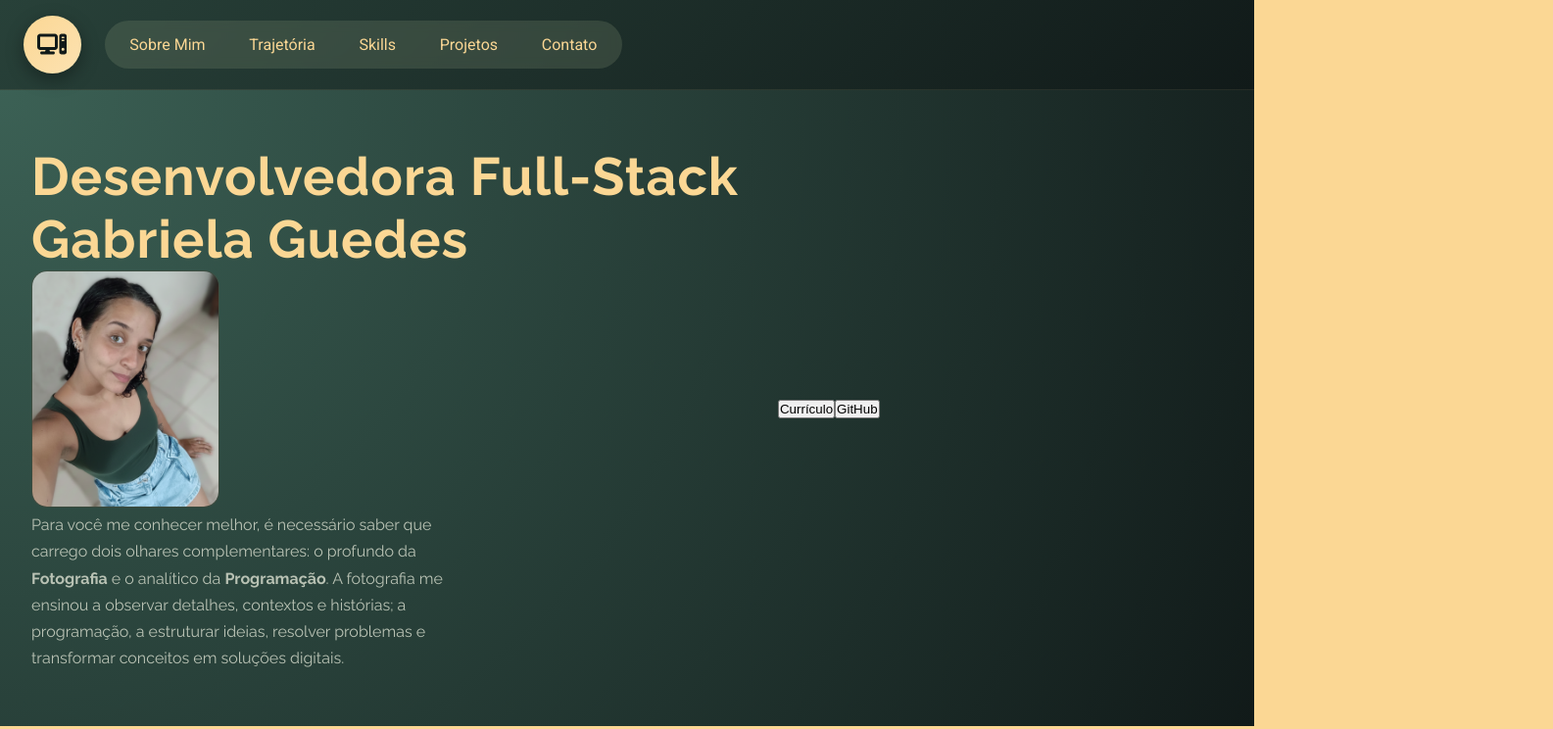
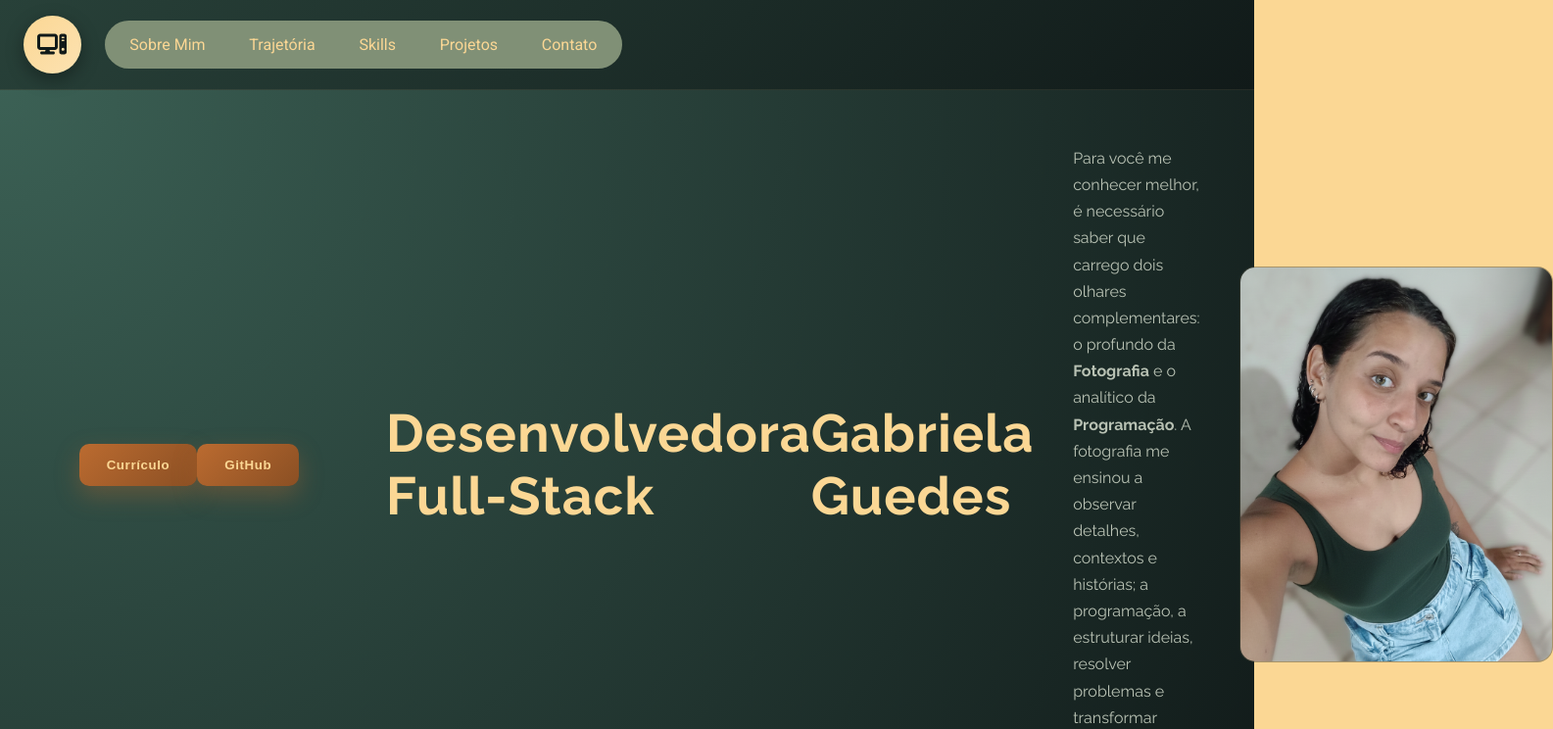
Before and after one commit to gabrielaguedes12/portfolio-moon, a React (Create React App) app: page / in a window 1280 px wide. Shown: the top 744 px of the page at 98% size, 1585 px wide, since content can reach past the window. Built offline with nearby package versions, Linux system fonts and the light colour scheme.

Commit message:
hero estilizacao

```diff
--- a/src/components/Header/Header.scss
+++ b/src/components/Header/Header.scss
@@ -38,8 +38,8 @@
     gap: 0.4rem;
     padding: 0.4rem;
 
-    background-color: rgba(128, 144, 118, 0.25); // moon-blue
-    backdrop-filter: blur(6px);
+    background-color: $moon-blue
+;    backdrop-filter: blur(6px);
     border-radius: 999px;
   }
 
--- a/src/components/Hero/Hero.jsx
+++ b/src/components/Hero/Hero.jsx
@@ -1,30 +1,39 @@
 import './Hero.scss';
 import imagem from '../../img/perfilGabi.png';
+import React from 'react';
 
 export default function Hero() {
+    const GitHub = () => {
+        window.location.href = 'https://github.com/gabrielaguedes12';
+    };
 
     return (
         <>
             <section className='hero'>
-                <div className='perfil'>
+                <div className='hero_button'>
+                    <button type='button' >
+                        <a href="/curriculo/Gabriela_Guedes_Curriculo.pdf" download="Gabriela_Guedes_Curriculo">Currículo</a>
+                    </button>
+                    <button type="button" onClick={GitHub}>
+                        GitHub
+                    </button>
+                </div>
+
+                <div className='perfilTexto'>
                     <h1 className='nomePerfil'>Desenvolvedora Full-Stack</h1>
                     <h1 className='nomePerfil'>Gabriela Guedes</h1>
-
-                    <img className='perfilGabi' src={imagem} alt="Gabriela Guedes" />
-
-                    <p className='descricaoPerfil'>Para você me conhecer melhor, é necessário saber que carrego dois olhares complementares:
+                </div>
+                <div className='descricaoTexto'>
+                    <p className='descricaoPerfil'>
+                        Para você me conhecer melhor, é necessário saber que carrego dois olhares complementares:
                         o profundo da <strong>Fotografia</strong> e o analítico da <strong>Programação</strong>. A fotografia me ensinou a observar detalhes,
                         contextos e histórias; a programação, a estruturar ideias, resolver problemas e transformar conceitos em soluções digitais.
                     </p>
                 </div>
 
-
-            <section className='hero_button'>
-                <div>
-                    <button>Currículo</button>
-                    <button>GitHub</button>
+                <div className='perfilImagem'>
+                    <img className='perfilGabi' src={imagem} alt="Gabriela Guedes" />
                 </div>
-            </section>
             </section>
         </>
     );
--- a/src/components/Hero/Hero.scss
+++ b/src/components/Hero/Hero.scss
@@ -1,39 +1,61 @@
-@import '../../styles/variables';
-@import '../../styles/global.scss';
+@import "../../styles/variables";
+@import "../../styles/global.scss";
 
 .hero {
   display: flex;
+  justify-content: space-between;
   align-items: center;
   gap: 2.5rem;
   padding: 3.5rem 2rem;
+  background: radial-gradient(circle at top left, lighten($moon-dark, 10%), $moon-deep);
 
-  background: radial-gradient(
-    circle at top left,
-    lighten($moon-dark, 10%),
-    $moon-deep
-  );
+
+//textos
+//alinhamento perfil
+.perfilTexto{
+ display: flex;
+  align-items: end;
 }
 
+//nomes
 .nomePerfil {
+  position: relative;
+  z-index: 2;
   font-size: 54px;
   color: $moon-light;
   letter-spacing: 1px;
 }
 
+//alinhamento descricao
+.descricaoTexto{
+  z-index: 2;
+  position: relative;
+  display: flex;
+}
+
+//descricao
 .descricaoPerfil {
   color: lighten($moon-blue, 22%);
   max-width: 460px;
   line-height: 1.7;
 }
 
+//imagem
+//alinhamento
+.perfilImagem {
+  display: flex;
+  justify-content: flex-end;
+
+}
+//estilo
 .perfilGabi {
-  width: 15vw;
+  width: 25vw;
   border-radius: 16px;
   border: 1px solid rgba(251, 215, 148, 0.12);
   background-color: rgba(17, 26, 25, 0.4);
   transition: all 0.35s ease;
 }
-
+//sombra
 .perfilGabi:hover {
   transform: translateY(-8px) scale(1.03);
   box-shadow:
@@ -41,30 +63,38 @@
     0 0 30px rgba(187, 107, 48, 0.45);
 }
 
-/*.hero_button button {
-  background: linear-gradient(
-    135deg,
-    $moon-purple,
-    darken($moon-purple, 12%)
-  );
+//botoes
+//alinhamento
+.hero_button {
+  display: flex;
+  align-items: end;
+  margin: 2%;
+  padding: 2%;
+}
 
+//manter o padrao
+.hero_button a{
+text-decoration: none;
+ color: $moon-light;
+}
+
+//estilizacao
+.hero_button button {
+  background: linear-gradient(135deg, $moon-purple, darken($moon-purple, 12%));
   color: $moon-light;
   border: none;
   padding: 14px 28px;
   border-radius: 10px;
-
   font-weight: 600;
   letter-spacing: 0.6px;
   cursor: pointer;
-
-  box-shadow:
-    0 10px 25px rgba(187, 107, 48, 0.35);
-
+  box-shadow: 0 10px 25px rgba(187, 107, 48, 0.35);
   transition: all 0.25s ease;
 }
 
+//sombra
 .hero_button button:hover {
   transform: translateY(-3px);
-  box-shadow:
-    0 16px 40px rgba(187, 107, 48, 0.55);
-}*/
+  box-shadow: 0 16px 40px rgba(187, 107, 48, 0.55);
+}
+}
--- a/src/styles/global.scss
+++ b/src/styles/global.scss
@@ -16,5 +16,4 @@ body {
   background-color: $moon-light;
   //background: linear-gradient(180deg, #6667AB,#F5D5E0, #7B337E);
   //background: linear-gradient(180deg, #420D4B, #210635);
-
 }
```
Also changed, not shown: 1 other file (tests, documents, lock files or other folders).
